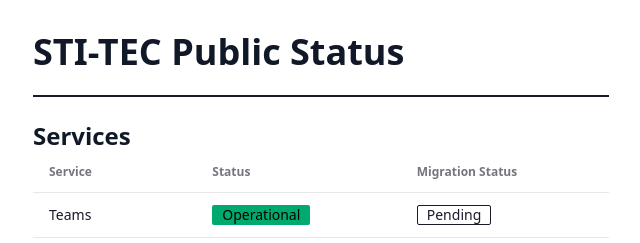
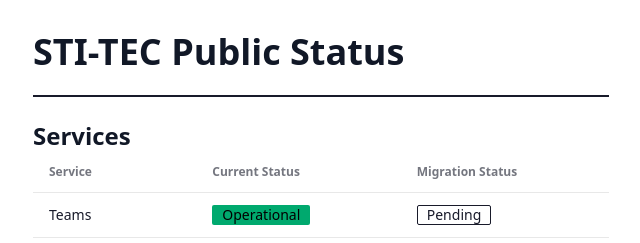
Before and after one commit to sti-tec/sti-tec-public-status, a SvelteKit app: page / in a window 1280 px wide. Shown: the top 243 px of the page, without its empty margins (319-959 px from the left). Built offline with nearby package versions, Linux system fonts and the light colour scheme.

Commit message:
Rename status column to Current Status

```diff
--- a/src/routes/+page.svelte
+++ b/src/routes/+page.svelte
@@ -12,7 +12,7 @@
 						<thead>
 							<tr>
 								<th>Service</th>
-								<th>Status</th>
+								<th>Current Status</th>
 								<th>Migration Status</th>
 							</tr>
 						</thead>
```
Also changed, not shown: 12 other files (tests, documents, lock files or other folders).
